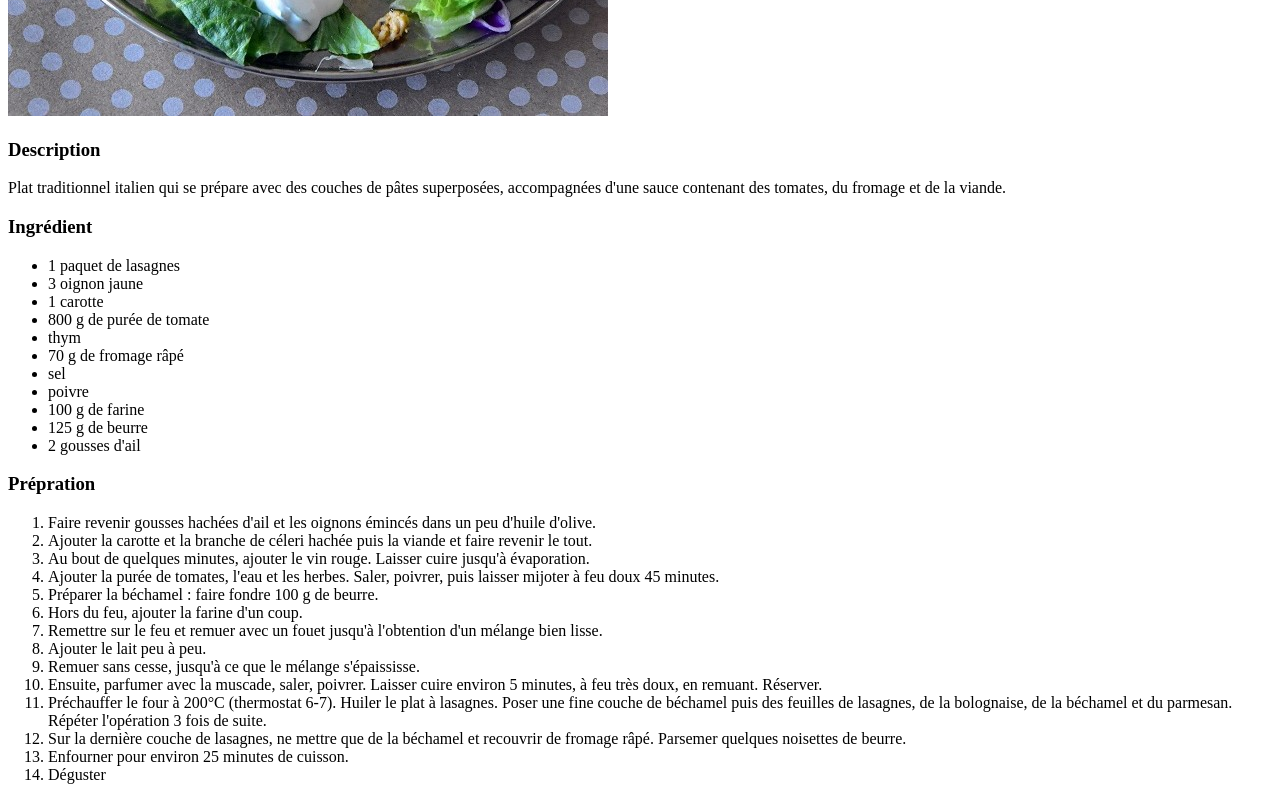
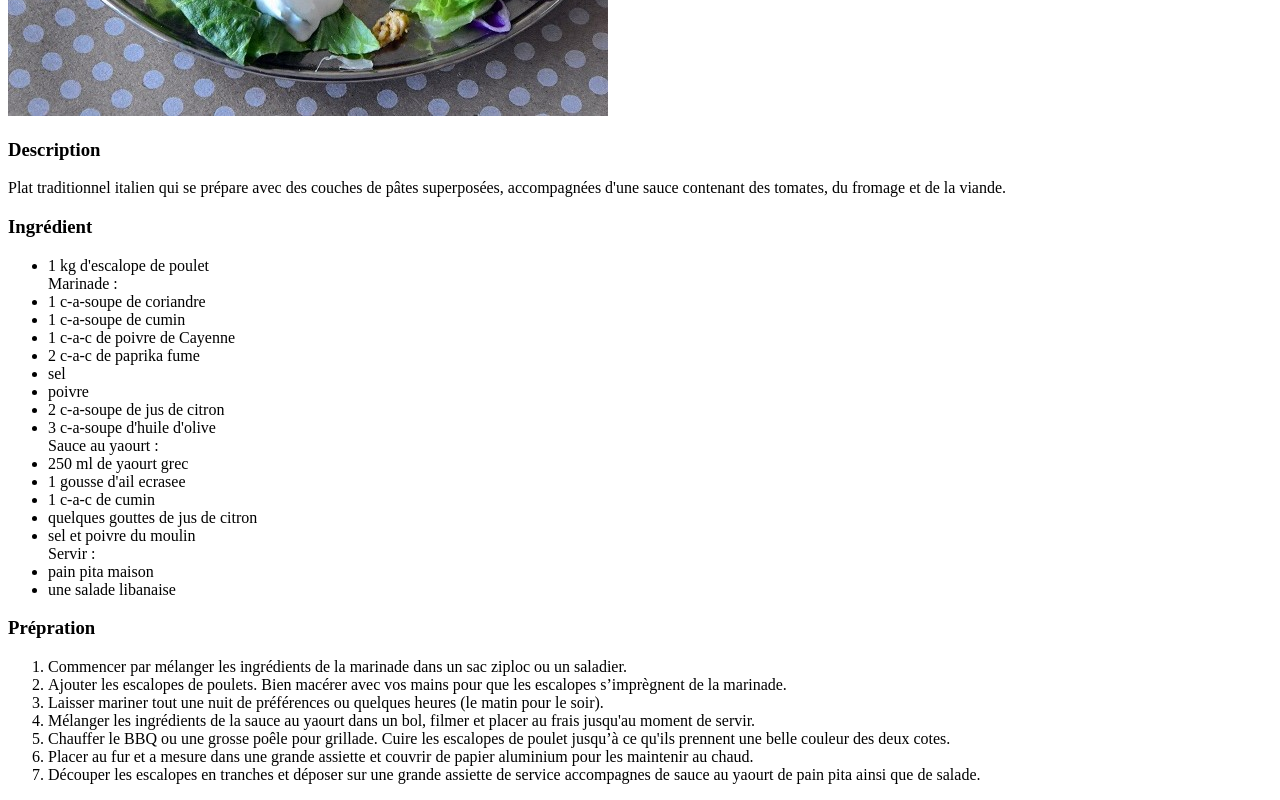
Before and after one commit to MKassabeh/odin-recipes, a plain HTML site: page recipes/shawarma.html in a window 1280 px wide. Shown: the part 672-1472 px from the top of the page. Drawn offline with Linux system fonts and the light colour scheme.

Commit message:
Add all informations for the recipes

```diff
--- a/recipes/shawarma.html
+++ b/recipes/shawarma.html
@@ -17,35 +17,36 @@
 
     <h3>Ingrédient</h3>
     <ul>
-    <li>1 paquet de lasagnes</li>
-    <li>3 oignon jaune</li>
-    <li>1 carotte</li>
-    <li>800 g de purée de tomate</li>
-    <li>thym</li>
-    <li>70 g de fromage râpé</li>
-    <li>sel</li>
-    <li>poivre</li>
-    <li>100 g de farine</li>
-    <li>125 g de beurre</li>
-    <li>2 gousses d'ail</li>
+        <li>1 kg d'escalope de poulet</li>
+        Marinade :
+        <li>1 c-a-soupe de coriandre</li>
+        <li>1 c-a-soupe de cumin</li>
+        <li>1 c-a-c de poivre de Cayenne</li>
+        <li>2 c-a-c de paprika fume</li>
+        <li>sel</li>
+        <li>poivre</li>
+        <li>2 c-a-soupe de jus de citron</li>
+        <li>3 c-a-soupe d'huile d'olive</li>
+        Sauce au yaourt :
+        <li>250 ml de yaourt grec</li>
+        <li>1 gousse d'ail ecrasee</li>
+        <li>1 c-a-c de cumin</li>
+        <li>quelques gouttes de jus de citron</li>
+        <li>sel et poivre du moulin</li>
+        Servir :
+        <li>pain pita maison</li>
+        <li>une salade libanaise</li>
     </ul>
 
     <h3>Prépration</h3>
     <ol>
-        <li>Faire revenir gousses hachées d'ail et les oignons émincés dans un peu d'huile d'olive.</li>
-        <li>Ajouter la carotte et la branche de céleri hachée puis la viande et faire revenir le tout.</li>
-        <li>Au bout de quelques minutes, ajouter le vin rouge. Laisser cuire jusqu'à évaporation.</li>
-        <li>Ajouter la purée de tomates, l'eau et les herbes. Saler, poivrer, puis laisser mijoter à feu doux 45 minutes.</li>
-        <li>Préparer la béchamel : faire fondre 100 g de beurre.</li>
-        <li>Hors du feu, ajouter la farine d'un coup.</li>
-        <li>Remettre sur le feu et remuer avec un fouet jusqu'à l'obtention d'un mélange bien lisse.</li>
-        <li>Ajouter le lait peu à peu.</li>
-        <li>Remuer sans cesse, jusqu'à ce que le mélange s'épaississe.</li>
-        <li>Ensuite, parfumer avec la muscade, saler, poivrer. Laisser cuire environ 5 minutes, à feu très doux, en remuant. Réserver.</li>
-        <li>Préchauffer le four à 200°C (thermostat 6-7). Huiler le plat à lasagnes. Poser une fine couche de béchamel puis des feuilles de lasagnes, de la bolognaise, de la béchamel et du parmesan. Répéter l'opération 3 fois de suite.</li>
-        <li>Sur la dernière couche de lasagnes, ne mettre que de la béchamel et recouvrir de fromage râpé. Parsemer quelques noisettes de beurre.</li>
-        <li>Enfourner pour environ 25 minutes de cuisson.</li>
-        <li>Déguster</li>
+        <li>Commencer par mélanger les ingrédients de la marinade dans un sac ziploc ou un saladier.</li>
+        <li>Ajouter les escalopes de poulets. Bien macérer avec vos mains pour que les escalopes s’imprègnent de la marinade.</li>
+        <li>Laisser mariner tout une nuit de préférences ou quelques heures (le matin pour le soir).</li>
+        <li>Mélanger les ingrédients de la sauce au yaourt dans un bol, filmer et placer au frais jusqu'au moment de servir.</li>
+        <li>Chauffer le BBQ ou une grosse poêle pour grillade. Cuire les escalopes de poulet jusqu’à ce qu'ils prennent une belle couleur des deux cotes.</li>
+        <li>Placer au fur et a mesure dans une grande assiette et couvrir de papier aluminium pour les maintenir au chaud.</li>
+        <li>Découper les escalopes en tranches et déposer sur une grande assiette de service accompagnes de sauce au yaourt de pain pita ainsi que de salade.</li>
     </ol>
 </body>
 </html>
```
Also changed, not shown: index.html (+17 -1 lines), recipes/falafel.html (+20 -25 lines), recipes/lasagna.html (line endings or trailing spaces).
